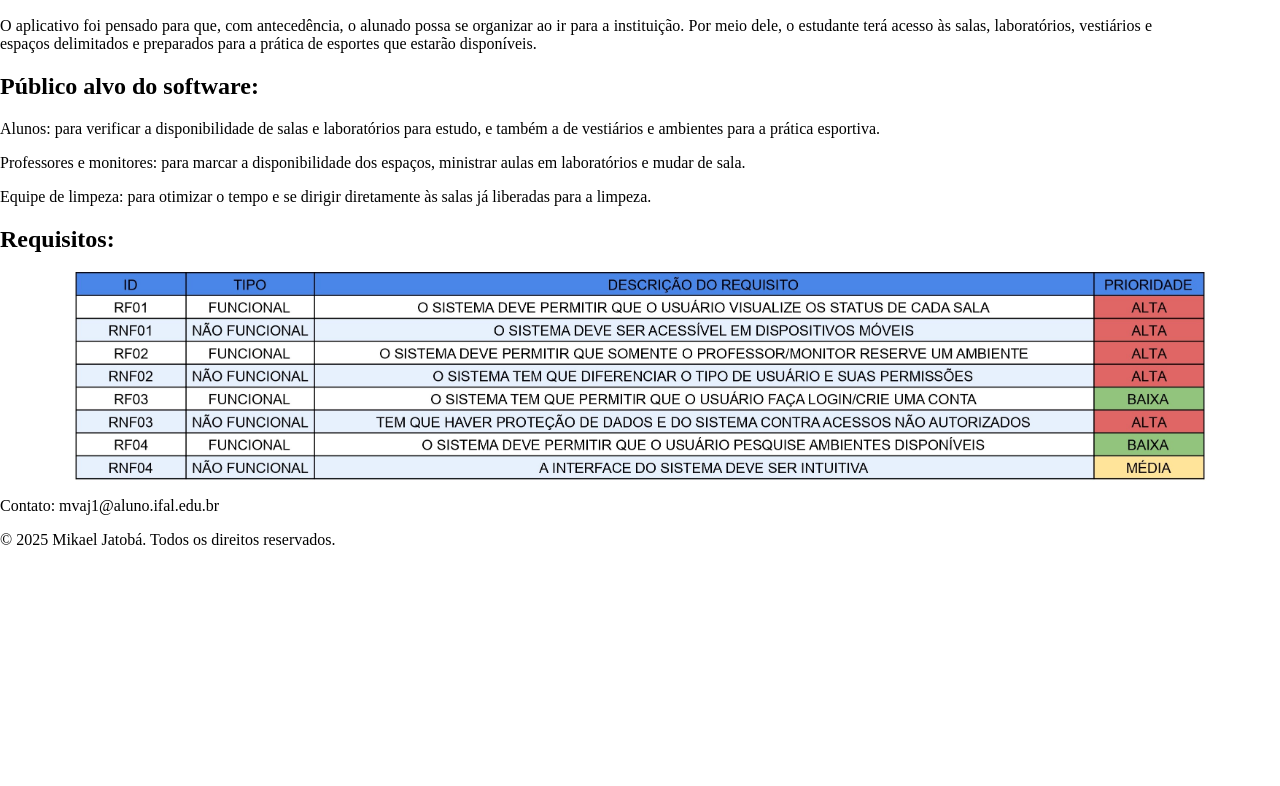
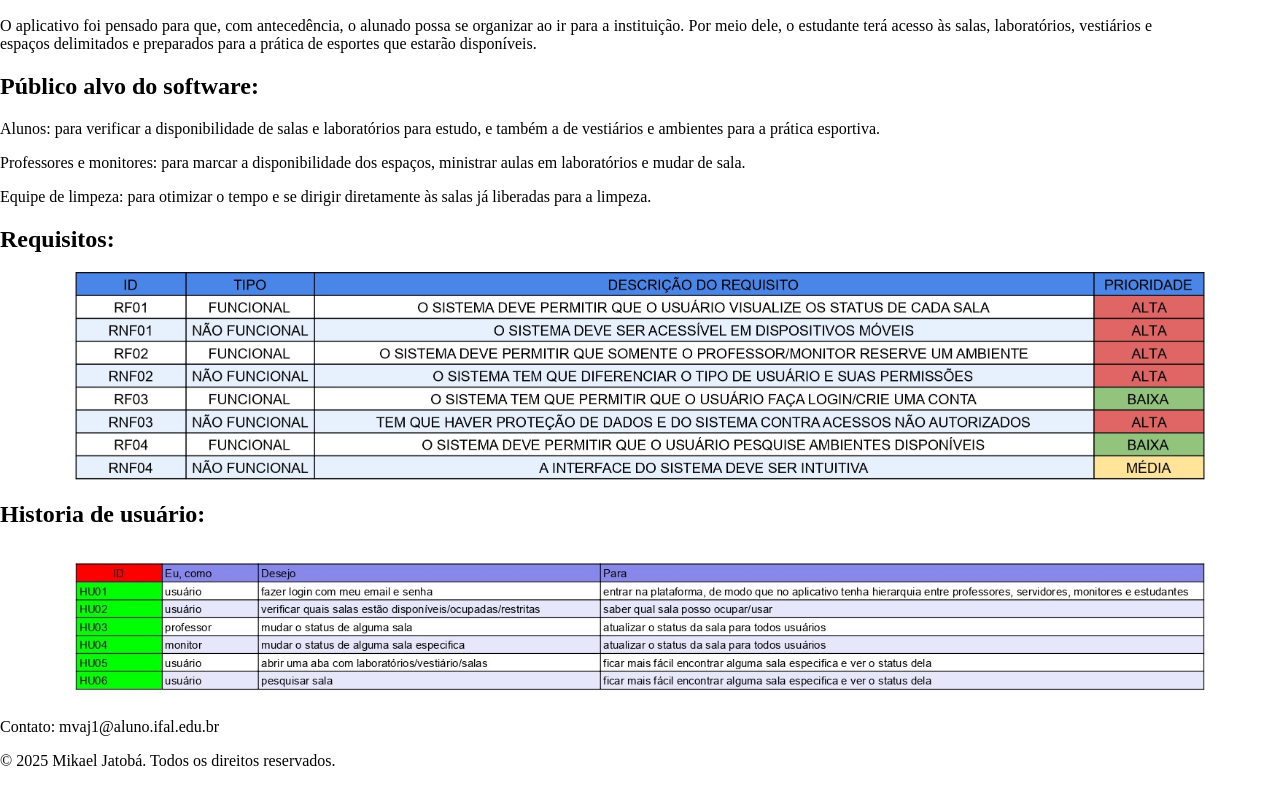
Before and after one commit to MikaelJatoba/IFALNaMao, a plain HTML site: page index.html in a window 1280 px wide. Shown: the part 282-1068 px from the top of the page. Before the commit the page ends 847 px from the top, so only its background shows below. Drawn offline with nearby package versions, Linux system fonts and the light colour scheme; a script that the page names is missing.

Commit message:
Adição da imagem das histórias do usuário e código para imprimir título e a imagem

```diff
--- a/index.html
+++ b/index.html
@@ -106,6 +106,13 @@
          alt="Imagem dos requisitos"
          style="display: block; margin: 0 auto; max-width: 100%; height: auto;">
 
+    <h2 class="text-center mb-4">Historia de usuário:</h2>
+
+    <img src="imagens/História de Usuário __ Requisitos Func. e não Func. - História de Usuário_page-0001 (1).jpg"
+         alt="Imagem das história de usuário"
+         style="display: block; margin: 0 auto; max-width: 100%; height: auto;">
+
+
 
   </section>
 </main>
```
Also changed, not shown: imagens/História de Usuário __ Requisitos Func. e não Func. - História de Usuário_page-0001 (1).jpg (added).
